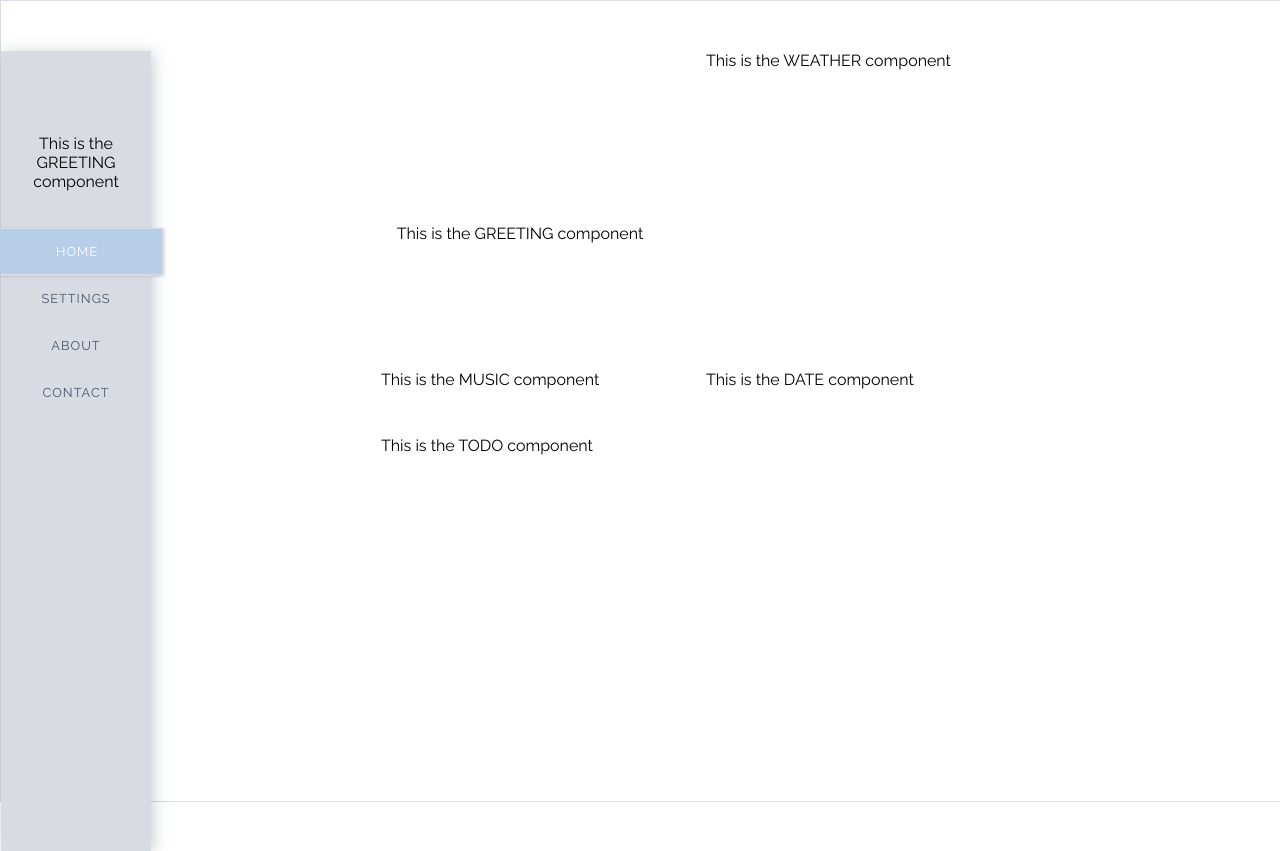
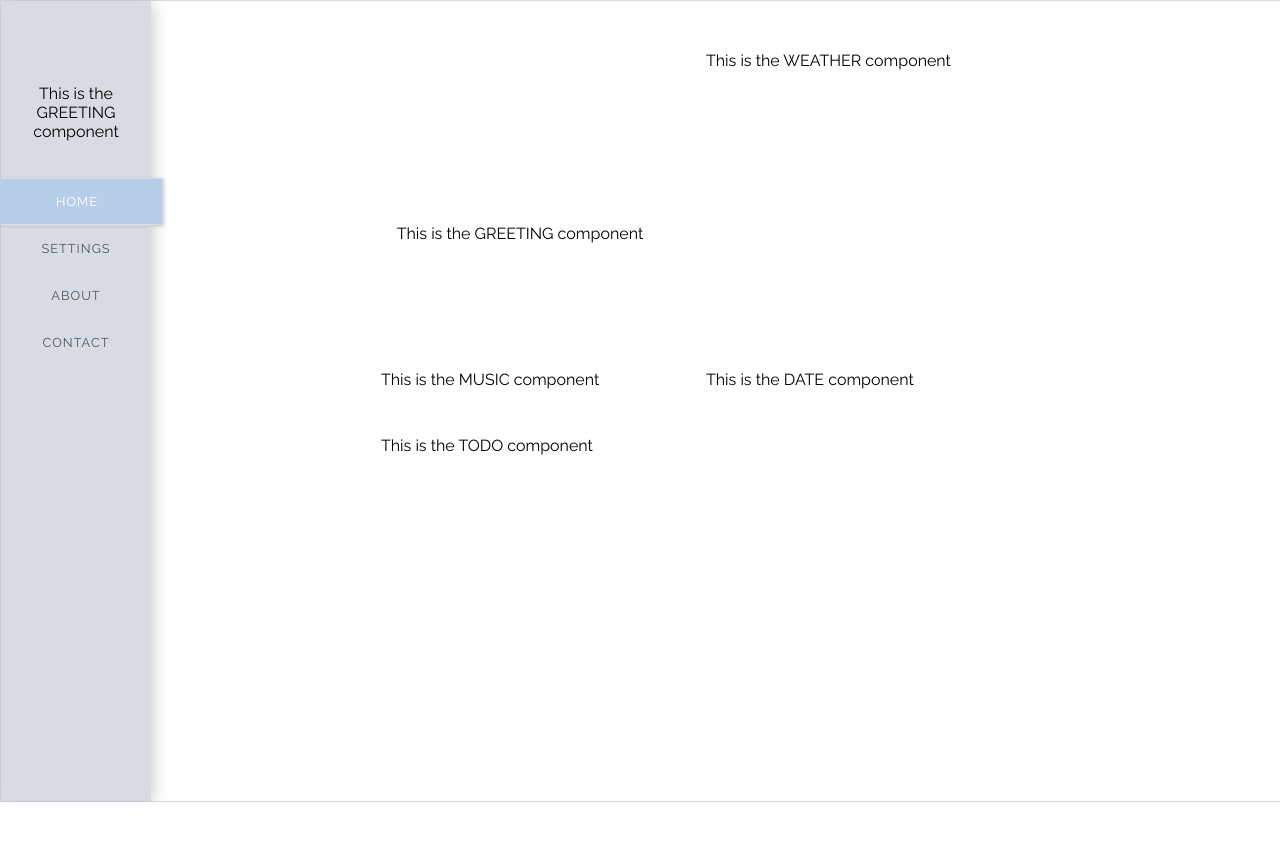
Before and after one commit to emilyannemoses/dashboard-react, a React (Create React App) app: page / in a window 1280 px wide. After the commit the page ends 802 px from the top, so only its background shows below. Built offline with nearby package versions, Linux system fonts and the light colour scheme; a web font is replaced by a local one.

Commit message:
fix gap on top of menu

```diff
--- a/src/Menu/Menu.css
+++ b/src/Menu/Menu.css
@@ -5,6 +5,7 @@
     background: #d8dbe2;
     box-shadow: 2px 2px 15px rgba(73, 88, 103, .3);
     text-align: center;
+    top: 0;
 }
 #greetingContainer {
     width: 90%;
@@ -36,9 +37,9 @@ input {
 .text {
     color: #495867;
 }
-.menu {
+/* .menu {
     display: block;
-}
+} */
 a {
     display: block;
     color: #495867;
```
